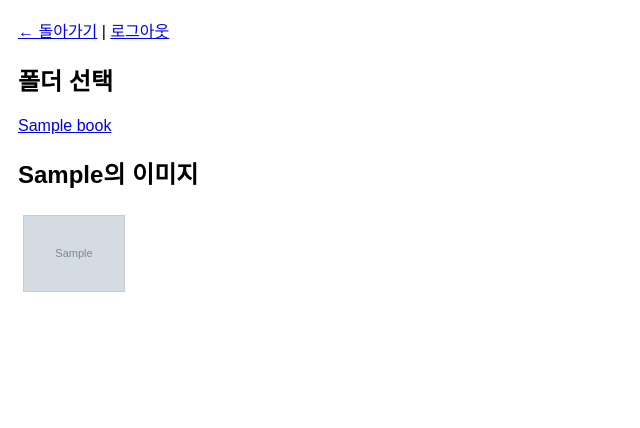
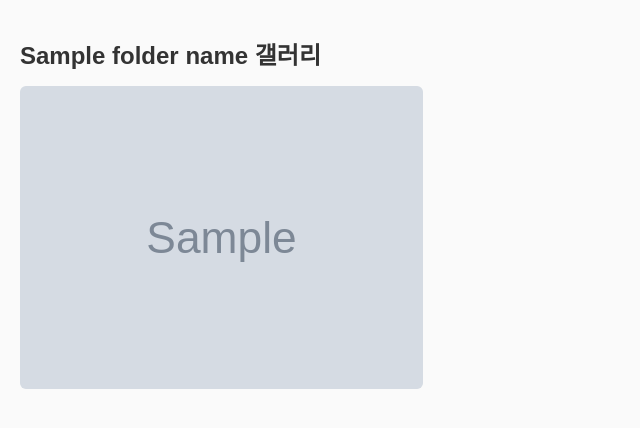
Before and after one commit to Tlqkf19373/da-eun-private-gallery2, a Flask app: template templates/gallery.html in a window 1280 px wide. Shown: the top 428 px of the page, without its empty margins (0-640 px from the left). Run offline with Flask 3, Linux system fonts and the light colour scheme; the template is opened without the code that fills it: most values are stand-ins (such as "Sample title", 1, 10 or a date in 2020); grey boxes marked "Sample" are stand-in pictures.

Commit message:
Update gallery.html

```diff
--- a/templates/gallery.html
+++ b/templates/gallery.html
@@ -1,44 +1,91 @@
 <!DOCTYPE html>
 <html lang="ko">
 <head>
-    <meta name="viewport" content="width=device-width, initial-scale=1">
+    <meta charset="UTF-8">
+    <meta name="viewport" content="width=device-width, initial-scale=1.0">
+    <title>{{ folder_name }} 갤러리</title>
     <style>
-        body { font-family: sans-serif; padding: 10px; }
-        .thumb { width: 100px; margin: 5px; border: 1px solid #ccc; display: inline-block; }
-        .thumb img { width: 100%; display: block; }
-        .nav { margin-bottom: 20px; }
-        .book { margin-right: 10px; display: inline-block; }
-        @media (max-width: 600px) {
-            .thumb { width: 30%; }
+        body {
+            font-family: 'Noto Sans KR', sans-serif;
+            margin: 0;
+            padding: 20px;
+            background-color: #fafafa;
+        }
+        h1 {
+            font-size: 24px;
+            color: #333;
+            margin-bottom: 15px;
+        }
+        .gallery {
+            display: flex;
+            flex-wrap: wrap;
+            gap: 10px;
+        }
+        .gallery-item {
+            width: calc(33.333% - 10px);
+            box-sizing: border-box;
+            position: relative;
+        }
+        .gallery-item img {
+            width: 100%;
+            height: auto;
+            border-radius: 6px;
+        }
+        .delete-btn {
+            position: absolute;
+            top: 8px;
+            right: 8px;
+            background-color: #e74c3c;
+            color: white;
+            border: none;
+            padding: 4px 8px;
+            border-radius: 4px;
+            cursor: pointer;
+            font-size: 12px;
+        }
+        @media (max-width: 768px) {
+            .gallery-item {
+                width: calc(50% - 10px);
+            }
+        }
+        @media (max-width: 480px) {
+            .gallery-item {
+                width: 100%;
+            }
+        }
+        .upload-form {
+            margin-top: 20px;
         }
     </style>
 </head>
 <body>
-    <div class="nav">
-        {% if current_book %}
-            <a href="/admin">← 돌아가기</a> |
-        {% endif %}
-        <a href="/logout">로그아웃</a>
+    <h1>{{ folder_name }} 갤러리</h1>
+
+    <div class="gallery">
+        {% for image in images %}
+        <div class="gallery-item">
+            <a href="{{ url_for('static', filename='uploads/' + folder_name + '/' + image) }}" target="_blank">
+                <img src="{{ url_for('static', filename='uploads/' + folder_name + '/thumbs/' + image) }}" alt="Thumbnail">
+            </a>
+            {% if logged_in %}
+            <form action="/delete/{{ folder_name }}/{{ image }}" method="POST">
+                <button type="submit" class="delete-btn">삭제</button>
+            </form>
+            {% endif %}
+        </div>
+        {% endfor %}
     </div>
 
-    {% if books %}
-        <h2>폴더 선택</h2>
-        {% for book in books %}
-            <div class="book">
-                <a href="/gallery/{{ book }}">{{ book }}</a>
-            </div>
-        {% endfor %}
-    {% endif %}
-
-    {% if images %}
-        <h2>{{ current_book }}의 이미지</h2>
-        {% for img in images %}
-            <div class="thumb">
-                <a href="{{ img.full }}" target="_blank">
-                    <img src="{{ img.thumb }}">
-                </a>
-            </div>
-        {% endfor %}
+    {% if logged_in %}
+    <div class="upload-form">
+        <form action="/upload/{{ folder_name }}" method="POST" enctype="multipart/form-data">
+            <input type="file" name="file" required>
+            <button type="submit">업로드</button>
+        </form>
+        <form action="/logout" method="POST" style="margin-top:10px;">
+            <button type="submit">로그아웃</button>
+        </form>
+    </div>
     {% endif %}
 </body>
 </html>
```
